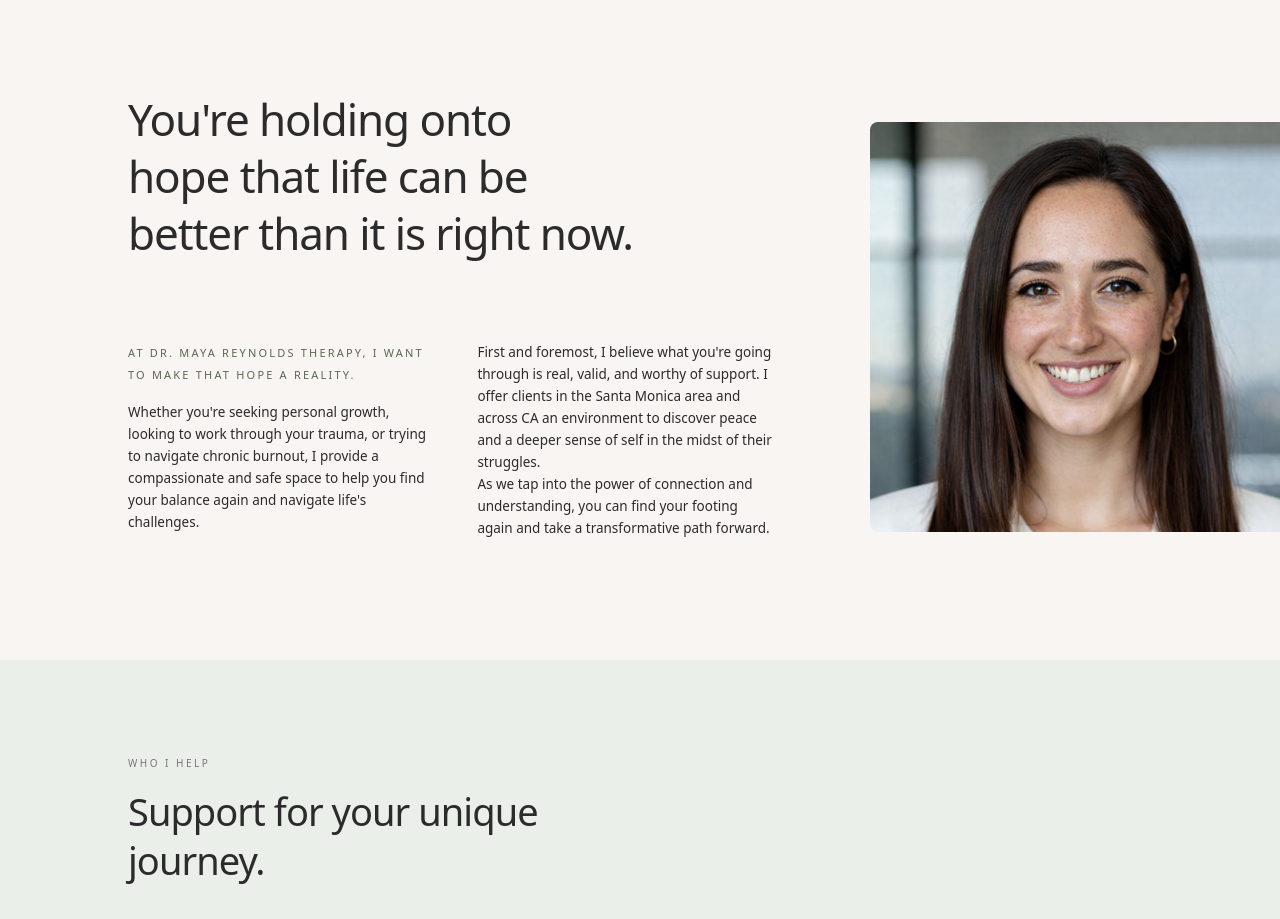
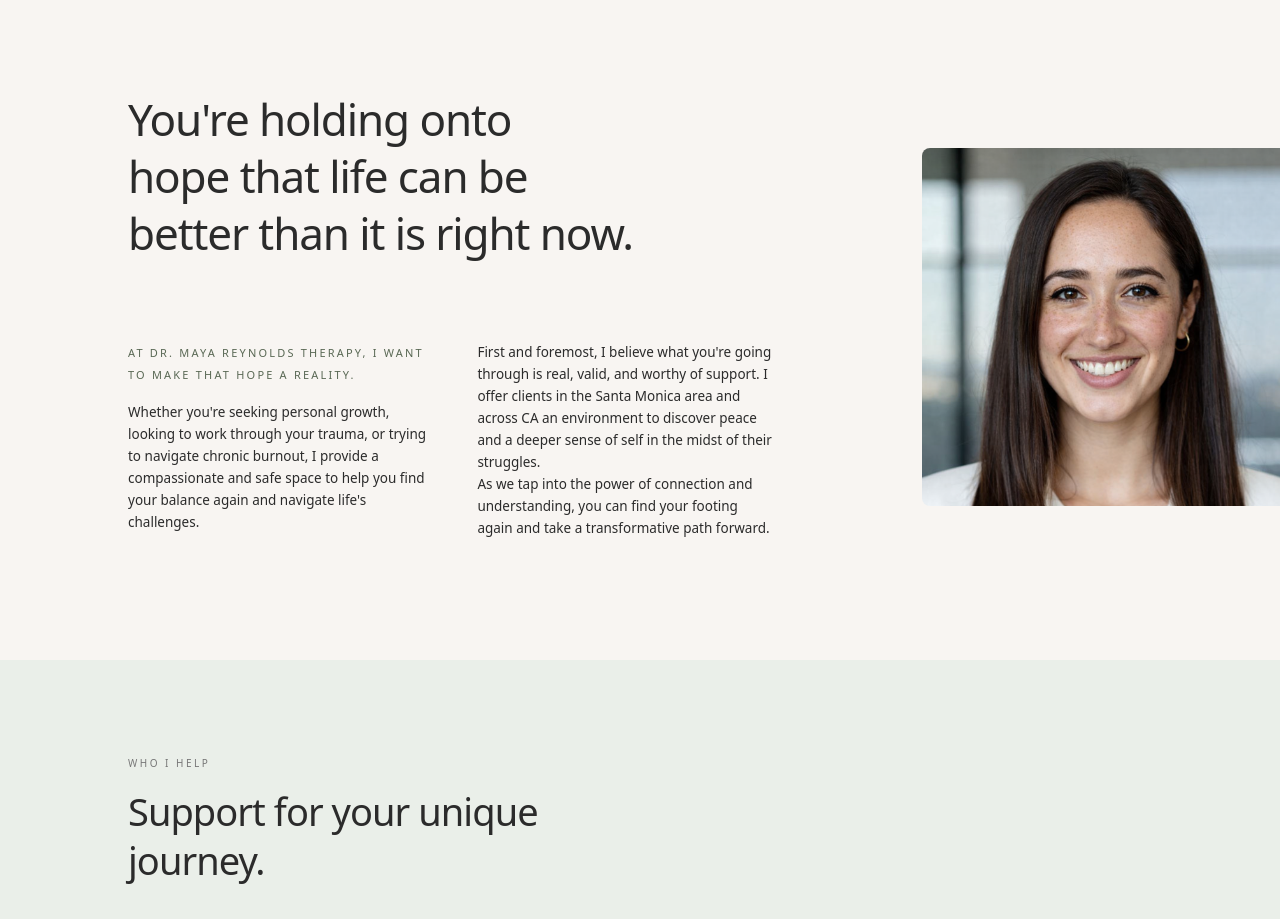
Before and after one commit to Sarala-932/Grow-My-Therapy-Assignment, a Next.js app: page / in a window 1280 px wide. Shown: the part 860-1779 px from the top of the page. Built offline with nearby package versions, Linux system fonts and the light colour scheme.

Commit message:
Optimized About section image width and alignment for desktop

```diff
--- a/src/components/About.jsx
+++ b/src/components/About.jsx
@@ -40,7 +40,7 @@ export default function About() {
             </div>
          </div>
 
-         <div className="w-[85%] sm:w-[70%] md:w-[55%] lg:w-[35%] xl:w-[32%] mx-auto lg:mx-0 aspect-square relative z-0">
+         <div className="w-[85%] sm:w-[70%] md:w-[55%] lg:w-[28%] mx-auto lg:ml-auto lg:mr-0 aspect-square relative z-0">
             <Image
                src="/maya.png"
                alt="Dr. Maya Reynolds, PsyD"
```
